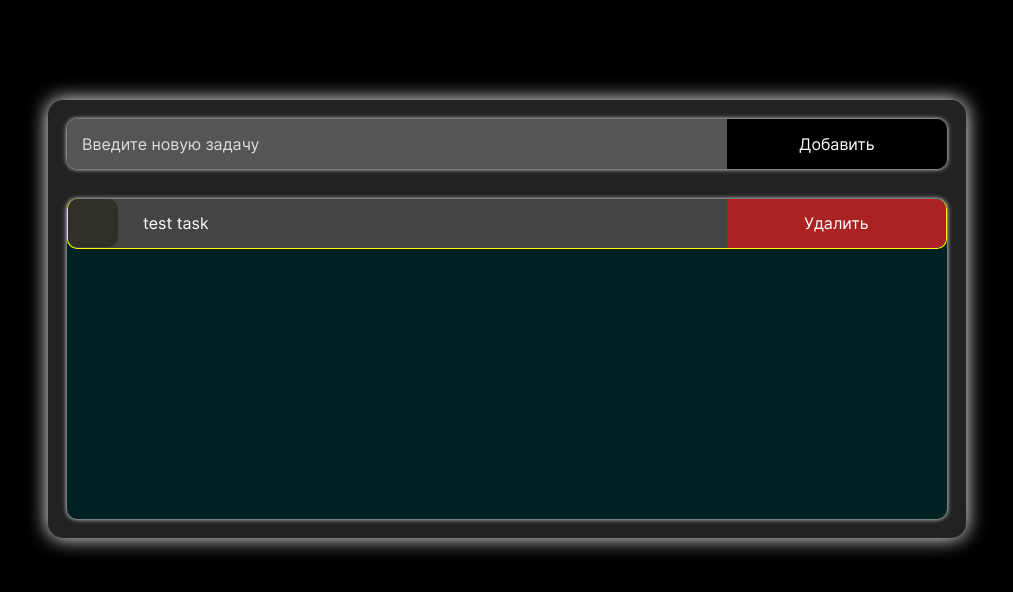
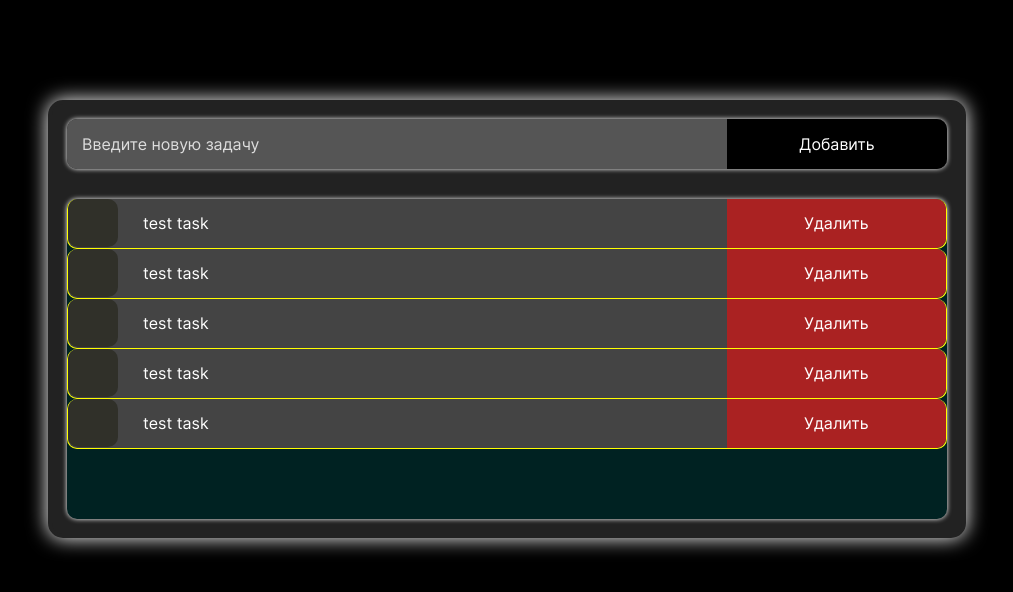
Before and after one commit to uzornakovre/todolist-react-ts, a React (Create React App) app: page / in a window 1280 px wide. Shown: the top 592 px of the page, without its empty margins (133-1146 px from the left). Built offline with nearby package versions, Linux system fonts and the light colour scheme.

Commit message:
feat: install redux toolkit

```diff
--- a/package.json
+++ b/package.json
@@ -3,6 +3,7 @@
   "version": "0.1.0",
   "private": true,
   "dependencies": {
+    "@reduxjs/toolkit": "^1.9.7",
     "@testing-library/jest-dom": "^5.16.5",
     "@testing-library/react": "^13.4.0",
     "@testing-library/user-event": "^13.5.0",
@@ -12,6 +13,7 @@
     "@types/react-dom": "^18.0.10",
     "react": "^18.2.0",
     "react-dom": "^18.2.0",
+    "react-redux": "^8.1.3",
     "react-scripts": "5.0.1",
     "typescript": "^4.9.4",
     "web-vitals": "^2.1.4"
--- a/src/components/TasksList.tsx
+++ b/src/components/TasksList.tsx
@@ -6,7 +6,10 @@ function TasksList () {
     <ul className='taskslist'>
       <li className='taskslist__item'>
         <Task />
-
+        <Task />
+        <Task />
+        <Task />
+        <Task />
       </li>
     </ul>
   );
```
Also changed, not shown: 1 other file (tests, documents, lock files or other folders).
